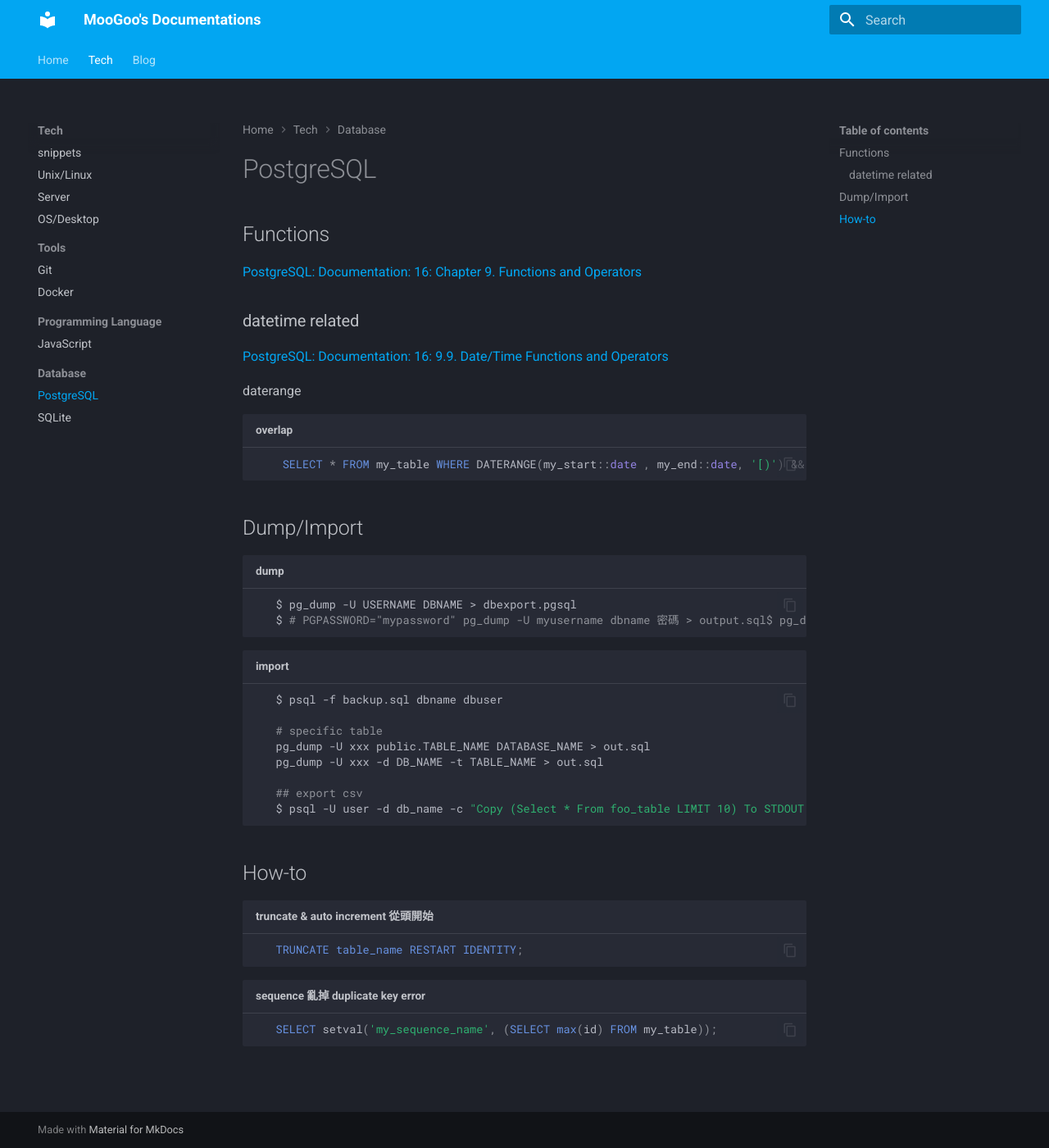
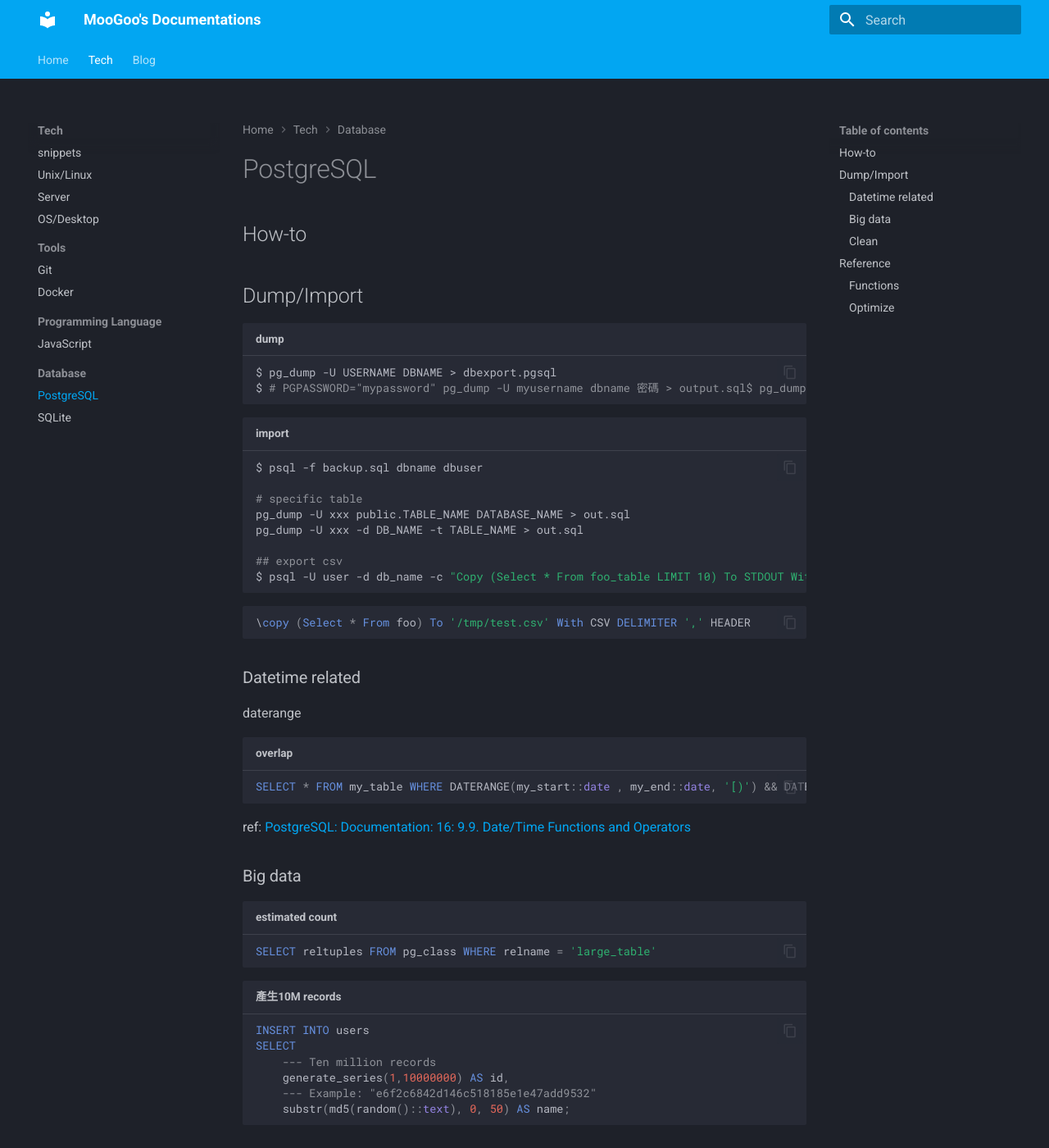
Before and after one commit to moogoo78/mg-km, an MkDocs documentation site: the page built from docs/tech/postgresql.md, in a window 1280 px wide and 1400 px high. Shown: the whole window at 82% size. Built offline with MkDocs 1.6.1 and Material for MkDocs 9.7.7, drawn with Linux system fonts in a browser that asks for light colours; some of the changed text lies outside the part shown.

Commit message:
update database from my Heptabase

````diff
--- a/docs/tech/postgresql.md
+++ b/docs/tech/postgresql.md
@@ -1,49 +1,80 @@
 # PostgreSQL
 
-## Functions
-
-[PostgreSQL: Documentation: 16: Chapter 9. Functions and Operators](https://www.postgresql.org/docs/current/functions.html)
-
-### datetime related
-
-[PostgreSQL: Documentation: 16: 9.9. Date/Time Functions and Operators](https://www.postgresql.org/docs/current/functions-datetime.html)
-
-daterange
-
-```sql title="overlap"
-
-    SELECT * FROM my_table WHERE DATERANGE(my_start::date , my_end::date, '[)') && DATERANGE( date '2018-01-01', date '2018-01-31', '[)')
-```
+## How-to
 
 ## Dump/Import
 
 ```bash title="dump"
 
-   $ pg_dump -U USERNAME DBNAME > dbexport.pgsql
-   $ # PGPASSWORD="mypassword" pg_dump -U myusername dbname 密碼 > output.sql$ pg_dump -U postgres -f /tmp/dump.sql.gz --compress=5 --no-owner dbname
+$ pg_dump -U USERNAME DBNAME > dbexport.pgsql
+$ # PGPASSWORD="mypassword" pg_dump -U myusername dbname 密碼 > output.sql$ pg_dump -U postgres -f /tmp/dump.sql.gz --compress=5 --no-owner dbname
 ```
 
 ```bash title="import"
+$ psql -f backup.sql dbname dbuser
 
-   $ psql -f backup.sql dbname dbuser
+# specific table
+pg_dump -U xxx public.TABLE_NAME DATABASE_NAME > out.sql
+pg_dump -U xxx -d DB_NAME -t TABLE_NAME > out.sql
 
-   # specific table
-   pg_dump -U xxx public.TABLE_NAME DATABASE_NAME > out.sql
-   pg_dump -U xxx -d DB_NAME -t TABLE_NAME > out.sql
-
-   ## export csv
-   $ psql -U user -d db_name -c "Copy (Select * From foo_table LIMIT 10) To STDOUT With CSV HEADER DELIMITER ',';" > foo_data.csv
+## export csv
+$ psql -U user -d db_name -c "Copy (Select * From foo_table LIMIT 10) To STDOUT With CSV HEADER DELIMITER ',';" > foo_data.csv
 ```
 
-## How-to
+```sql
+\copy (Select * From foo) To '/tmp/test.csv' With CSV DELIMITER ',' HEADER
+```
+
+### Datetime related
+
+daterange
+
+```sql title="overlap"
+SELECT * FROM my_table WHERE DATERANGE(my_start::date , my_end::date, '[)') && DATERANGE( date '2018-01-01', date '2018-01-31', '[)')
+```
+
+ref: [PostgreSQL: Documentation: 16: 9.9. Date/Time Functions and Operators](https://www.postgresql.org/docs/current/functions-datetime.html)
+
+### Big data
+
+
+
+```sql title="estimated count"
+SELECT reltuples FROM pg_class WHERE relname = 'large_table'
+```
+
+```sql title="產生10M records"
+INSERT INTO users
+SELECT
+    --- Ten million records
+	generate_series(1,10000000) AS id,
+    --- Example: "e6f2c6842d146c518185e1e47add9532"
+    substr(md5(random()::text), 0, 50) AS name;
+```
+
+### Clean
 
 ```sql title="truncate & auto increment 從頭開始"
-
-   TRUNCATE table_name RESTART IDENTITY;
-
+TRUNCATE table_name RESTART IDENTITY;
 ```
 
 ```sql title="sequence 亂掉 duplicate key error"
+SELECT setval('my_sequence_name', (SELECT max(id) FROM my_table));
+```
 
-   SELECT setval('my_sequence_name', (SELECT max(id) FROM my_table));
-```
+## Reference
+
+- [《 PostgreSQL 各版本特性及差異比較表 》 »... - Ant Yi-Feng Tzeng | Facebook](https://www.facebook.com/yftzeng.tw/posts/pfbid02ykJJUubLDfdQ3oZcr88P8WYK9it4UHqv9BKQSYS3UpAGKEwNeeUjC66Heice62cDl)
+
+### Functions
+
+- [PostgreSQL: Documentation: 16: Chapter 9. Functions and Operators](https://www.postgresql.org/docs/current/functions.html)
+
+
+### Optimize
+
+- [How we optimized PostgreSQL queries 100x | by Vadim Markovtsev | Towards Data Science](https://towardsdatascience.com/how-we-optimized-postgresql-queries-100x-ff52555eabe)
+
+- [How we optimized Python API server code 100x | by Vadim Markovtsev | Towards Data Science](https://towardsdatascience.com/how-we-optimized-python-api-server-code-100x-9da94aa883c5)
+
+- [Explain PostgreSQL](https://explain.tensor.ru/plan/) 視覺化 explain
````
Also changed, not shown: docs/tech/sqlite.md (+25 -24 lines), docs/tech/unix-linux.md (+18 -0 lines), 1 other file.
